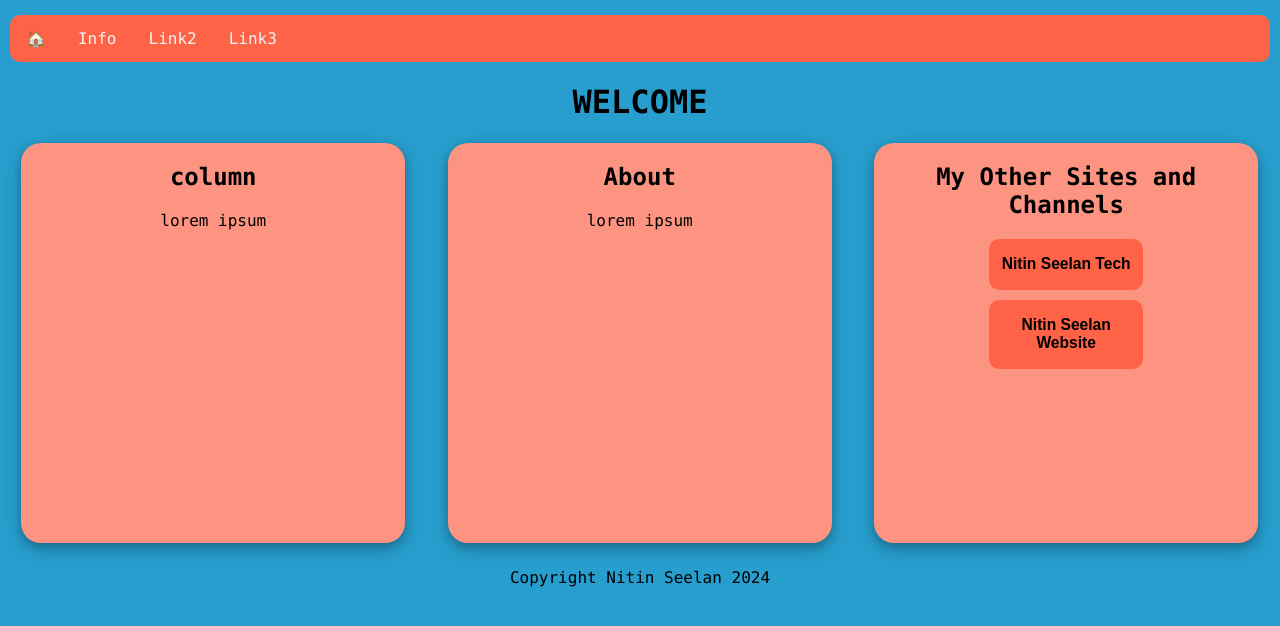
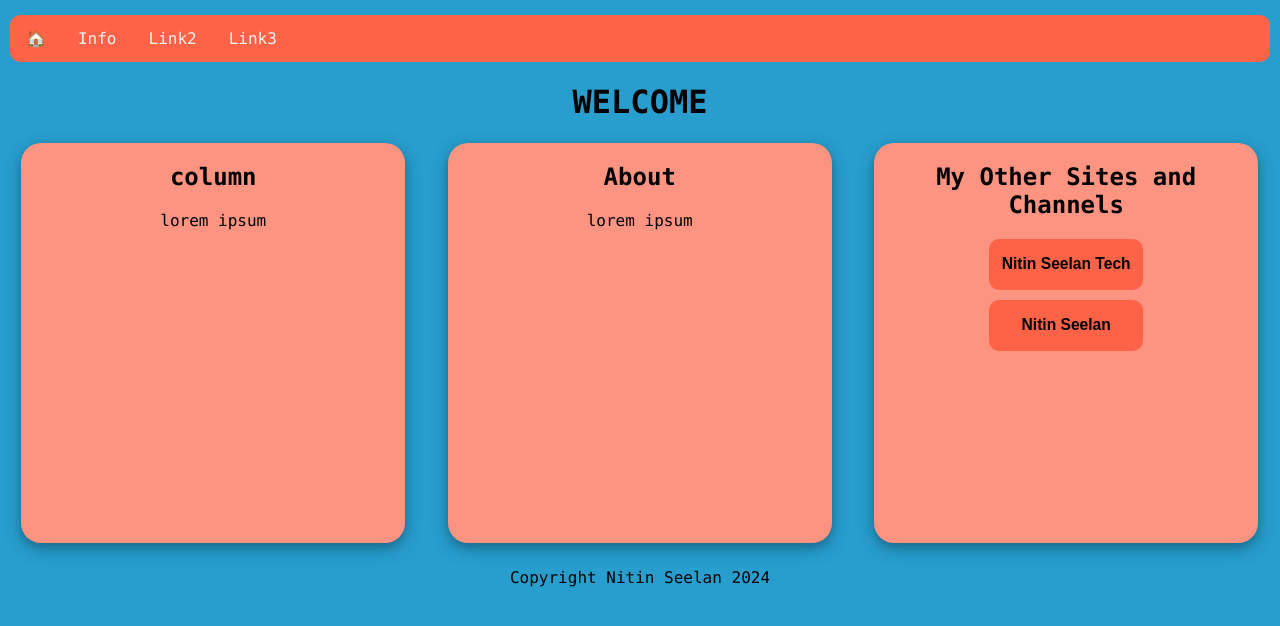
Before and after one commit to NitinSeelan/nsweb, a Next.js app: page / in a window 1280 px wide. Shown: the top 626 px of the page. Built offline with nearby package versions, Linux system fonts and the light colour scheme.

Commit message:
site change

```diff
--- a/app/page.js
+++ b/app/page.js
@@ -19,7 +19,7 @@ export default function Home() {
           <h2>My Other Sites and Channels</h2>
           <MyLink link="https://www.youtube.com/@nitinseelantech" text="Nitin Seelan Tech"/>
           <br/>
-          <MyLink link="https://nitinseelan.com" text="Nitin Seelan Website"/>
+          <MyLink link="https://www.youtube.com/@nitinseelan" text="Nitin Seelan"/>
         </div>
       </div>
       <f1>Copyright Nitin Seelan 2024</f1>
```
